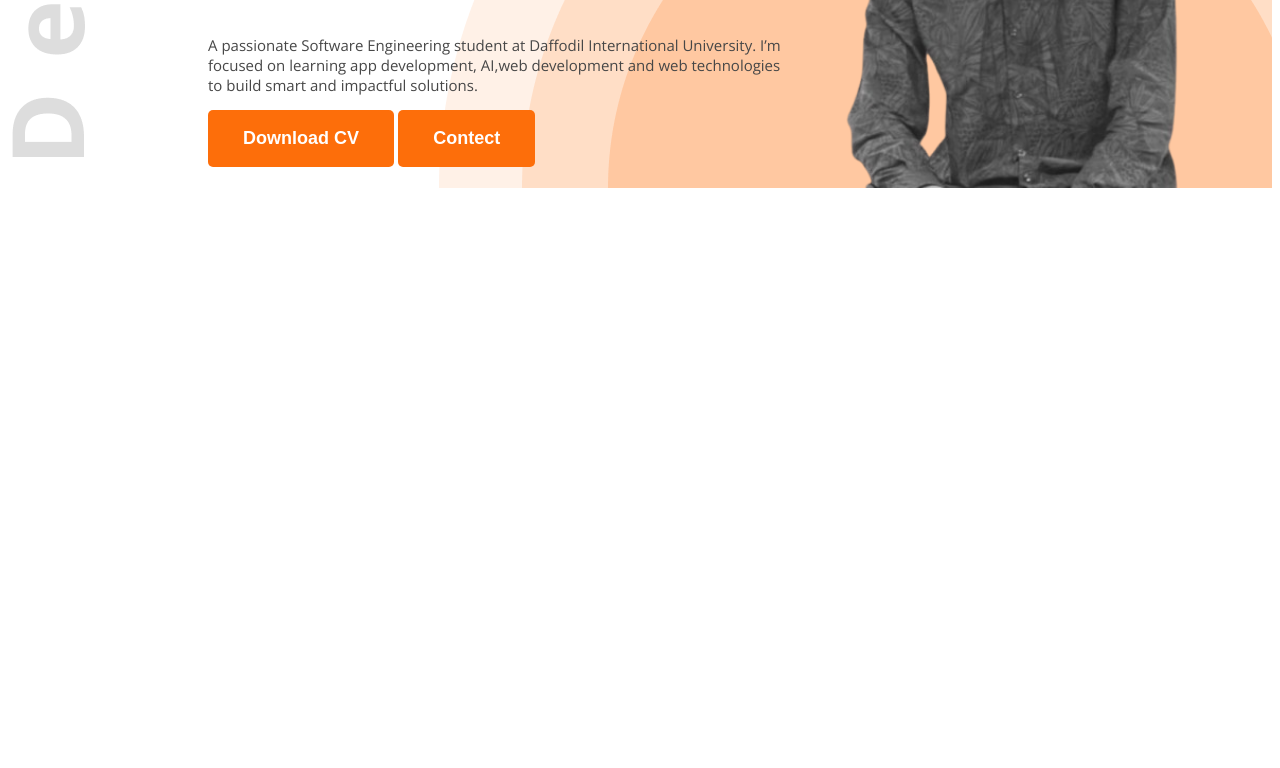
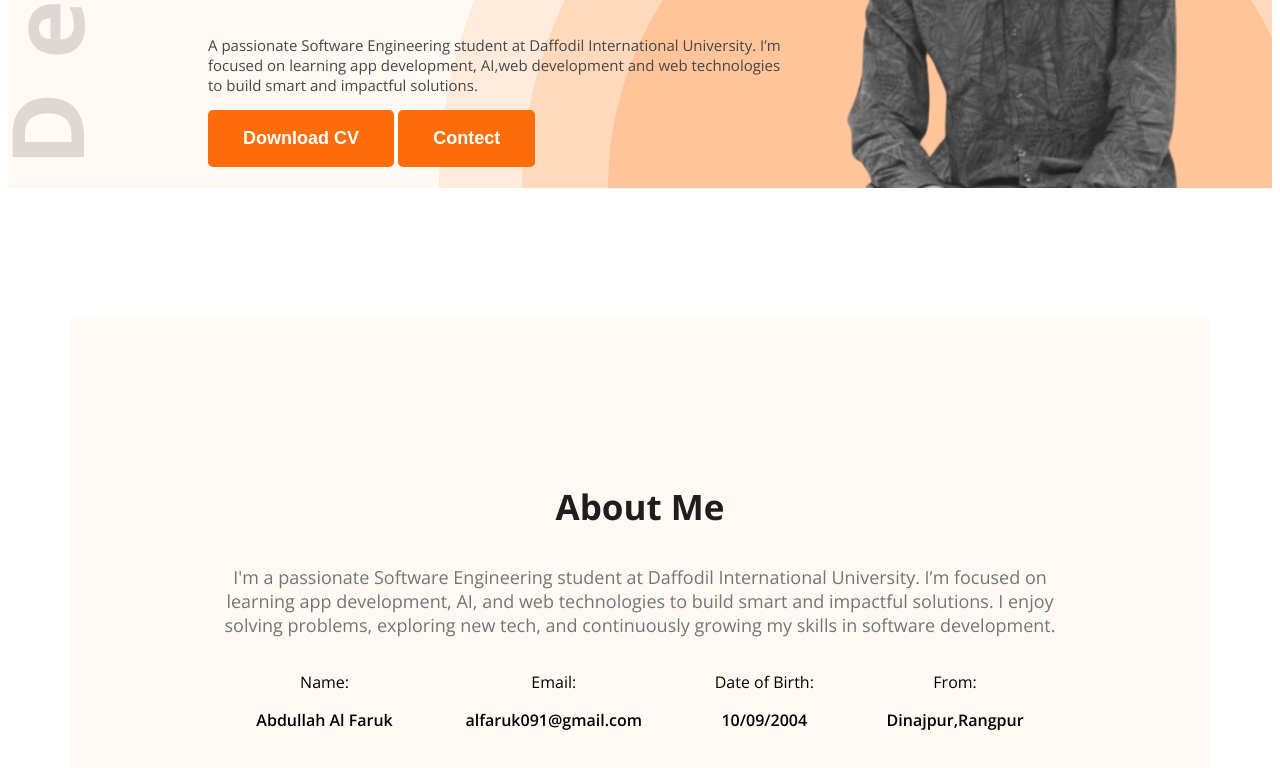
Before and after one commit to abdullahalfaruk1/web-dev-protfolio, a plain HTML site: page index.html in a window 1280 px wide. Shown: the part 686-1454 px from the top of the page. Before the commit the page ends 882 px from the top, so only its background shows below. Drawn offline with nearby package versions, Linux system fonts and the light colour scheme.

Commit message:
added an protfolio file

```diff
--- a/index.html
+++ b/index.html
@@ -13,7 +13,7 @@
 </head>
 
 <body class="open-sans-normal">
-    <header class="header">
+    <header class="header secondaary-bg">
         <nav>
             <h3 class="nav-title">A<span class="text-primary">L</span> FA<span class="text-primary">R</span>UK</h3>
             <ul>
@@ -36,9 +36,36 @@ I’m focused on learning app development, AI,web development and web technologi
         </div>
     </header>
     <main>
+        <section class="about secondaary-bg">
+            <h3 class="section-title">About Me</h3>
+            <p class="section-des"> I'm a passionate Software Engineering student at Daffodil International University.
+I’m focused on learning app development, AI, and web technologies to build smart and impactful solutions.
+I enjoy solving problems, exploring new tech, and continuously growing my skills in software development.</p>
+
+<div class="about-items">
+    <div class="about-item">
+        <p class="item-title">Name:</p>
+        <p class="item-dis">Abdullah Al Faruk</p>
+    </div>
+     <div class="about-item">
+        <p class="item-title">Email:</p>
+        <p class="item-dis">alfaruk091@gmail.com</p>
+    </div>
+     <div class="about-item">
+        <p class="item-title">Date of Birth:</p>
+        <p class="item-dis">10/09/2004</p>
+    </div>
+     <div class="about-item">
+        <p class="item-title">From:</p>
+        <p class="item-dis">Dinajpur,Rangpur</p>
+    </div>
+</div>
+
+
+        </section>
 
     </main>
     <footer>
 
     </footer>
-</body>
+    </body>
--- a/styles/protfolio.css
+++ b/styles/protfolio.css
@@ -60,8 +60,20 @@ nav ul a{
 .text-color{
     color: #474747;
 }
+.section-title{
+    font-size: 35px;
+    font-weight: bold;
+    color: #1E1E1E;
+}
+.section-des{
+    font-size:18px;
+    color: #757575;
 
+}
 /* banner-style */
+.secondaary-bg{
+    background-color: #fff9f3;
+}
 .banner-gre{
  font-size: 45px;
  font-weight: 600;
@@ -85,3 +97,22 @@ nav ul a{
 .banner-content{
     max-width: 580px;
 }
+.about{
+    border-radius: 10px;
+    padding: 130px 150px;
+
+}
+main{
+    max-width: 1140px;
+    margin: 0 auto;
+    text-align: center;
+    margin-top: 130px;
+}
+.about-items{
+    display: flex;
+    justify-content: space-around;
+    margin:;
+}
+.item-dis{
+    font-weight: 600;
+}
```
